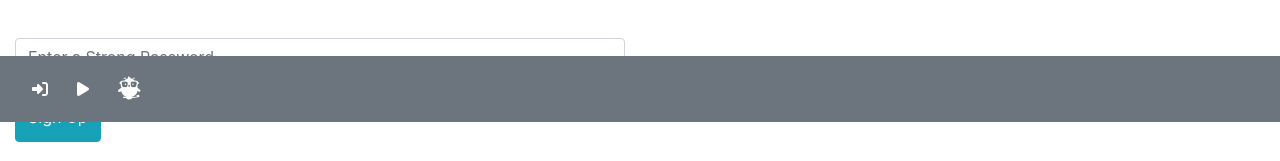
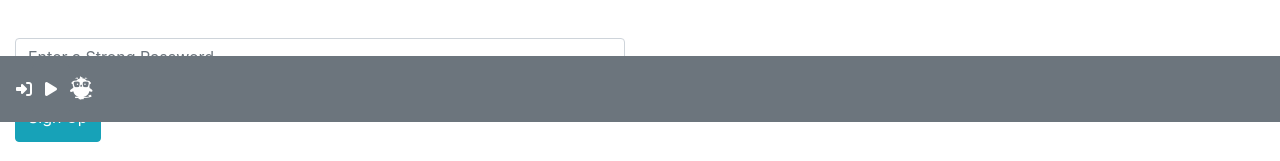
Before and after one commit to adgreenie/chirper-react, a React (Create React App) app: page /login in a window 1280 px wide. Shown: the part 678-839 px from the top of the page. Built offline with nearby package versions, Linux system fonts and the light colour scheme.

Commit message:
testing netlify

```diff
--- a/src/components/Footer.js
+++ b/src/components/Footer.js
@@ -1,5 +1,6 @@
 import React, { useState, useContext } from "react";
-import { Navbar, NavItem, NavLink, Button, UncontrolledPopover, PopoverBody } from "reactstrap";
+import { Link } from "react-router-dom";
+import { Navbar, NavItem, Button, UncontrolledPopover, PopoverBody } from "reactstrap";
 import "bootstrap/dist/css/bootstrap.min.css";
 import ChirpForm from "./ChirpForm";
 import { AppContext } from "../App";
@@ -15,9 +16,9 @@ function Footer() {
         <footer className="bottomNav">
             <Navbar color="secondary" light expand="md">
                 <NavItem>
-                    <NavLink href="/login">
+                    <Link to="/login">
                         <i className="fas fa-sign-in-alt" />
-                    </NavLink>
+                    </Link>
                 </NavItem>
                 <Button id="Popover1" type="button">
                     <i className="fas fa-play">
@@ -35,15 +36,15 @@ function Footer() {
                     </i>
                 </Button>
                 <NavItem>
-                    <NavLink href="/feed">
+                    <Link to="/feed">
                         <i className="footer-logo fab fa-earlybirds"></i>
-                    </NavLink>
+                    </Link>
                 </NavItem>
                 {app.user && (
                     <NavItem>
-                        <NavLink href={`/user/${app.user}`}>
+                        <Link to={`/user/${app.user}`}>
                             <i className="fas fa-users" />
-                        </NavLink>
+                        </Link>
                     </NavItem>
                 )}
             </Navbar>
```
